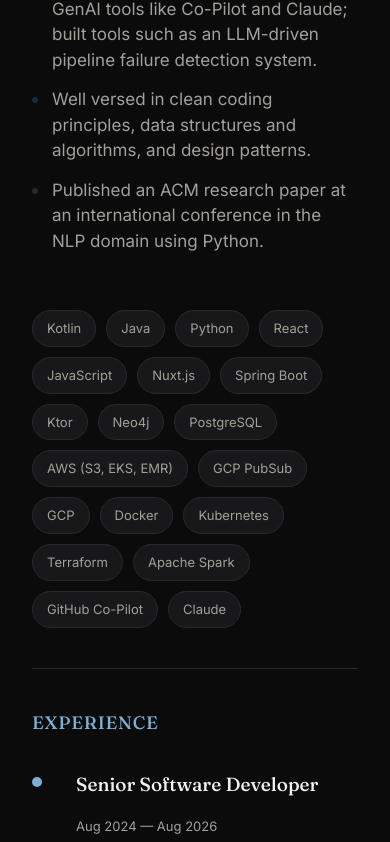
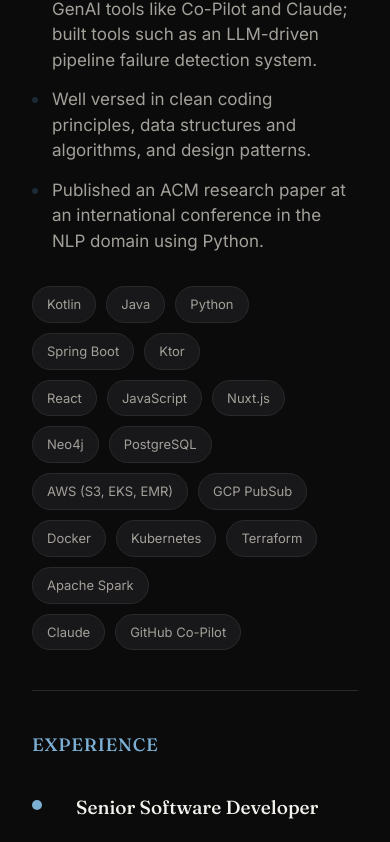
Before and after one commit to VijayAshokGaikwad/my-own-website, a React (Vite) app: page / in a window 390 px wide. Shown: the part 1135-1977 px from the top of the page. Built offline with nearby package versions, Linux system fonts and the light colour scheme.

Commit message:
Fix skills section

```diff
--- a/src/App.css
+++ b/src/App.css
@@ -247,9 +247,21 @@
 
 .skills {
   display: flex;
+  flex-direction: column;
+  gap: 10px;
+}
+
+.skill-row {
+  display: flex;
   flex-wrap: wrap;
   gap: 10px;
-  align-content: flex-start;
+}
+
+@media (max-width: 680px) {
+  .about-grid {
+    grid-template-columns: 1fr;
+    gap: 32px;
+  }
 }
 
 .skill-pill {
@@ -261,11 +273,6 @@
   background: var(--bg-alt);
 }
 
-@media (max-width: 680px) {
-  .about-grid {
-    grid-template-columns: 1fr;
-  }
-}
 
 /* Timeline (Experience) */
 .timeline {
--- a/src/components/About.jsx
+++ b/src/components/About.jsx
@@ -9,13 +9,15 @@
           ))}
         </ul>
         <div className="skills">
-          {skills.map((group) =>
-            group.items.map((s) => (
-              <span key={s} className="skill-pill">
-                {s}
-              </span>
-            ))
-          )}
+          {skills.map((group, i) => (
+            <div key={i} className="skill-row">
+              {group.map((s) => (
+                <span key={s} className="skill-pill">
+                  {s}
+                </span>
+              ))}
+            </div>
+          ))}
         </div>
       </div>
     </section>
--- a/src/data/resume.js
+++ b/src/data/resume.js
@@ -126,38 +126,14 @@
   ],
 
   skills: [
-    {
-      category: "Languages",
-      items: ["Kotlin", "Java", "Python"],
-    },
-    {
-      category: "UI",
-      items: ["React", "JavaScript", "Nuxt.js"],
-    },
-    {
-      category: "Backend Frameworks",
-      items: ["Spring Boot", "Ktor"],
-    },
-    {
-      category: "Databases",
-      items: ["Neo4j", "PostgreSQL"],
-    },
-    {
-      category: "Cloud",
-      items: ["AWS (S3, EKS, EMR)", "GCP PubSub", "GCP"],
-    },
-    {
-      category: "Infrastructure",
-      items: ["Docker", "Kubernetes", "Terraform"],
-    },
-    {
-      category: "Data Engineering",
-      items: ["Apache Spark"],
-    },
-    {
-      category: "AI Tools",
-      items: ["GitHub Co-Pilot", "Claude"],
-    },
+    ["Kotlin", "Java", "Python"],
+    ["Spring Boot", "Ktor"],
+    ["React", "JavaScript", "Nuxt.js"],
+    ["Neo4j", "PostgreSQL"],
+    ["AWS (S3, EKS, EMR)", "GCP PubSub"],
+    ["Docker", "Kubernetes", "Terraform"],
+    ["Apache Spark"],
+    ["Claude", "GitHub Co-Pilot"],
   ],
 };
 
```
